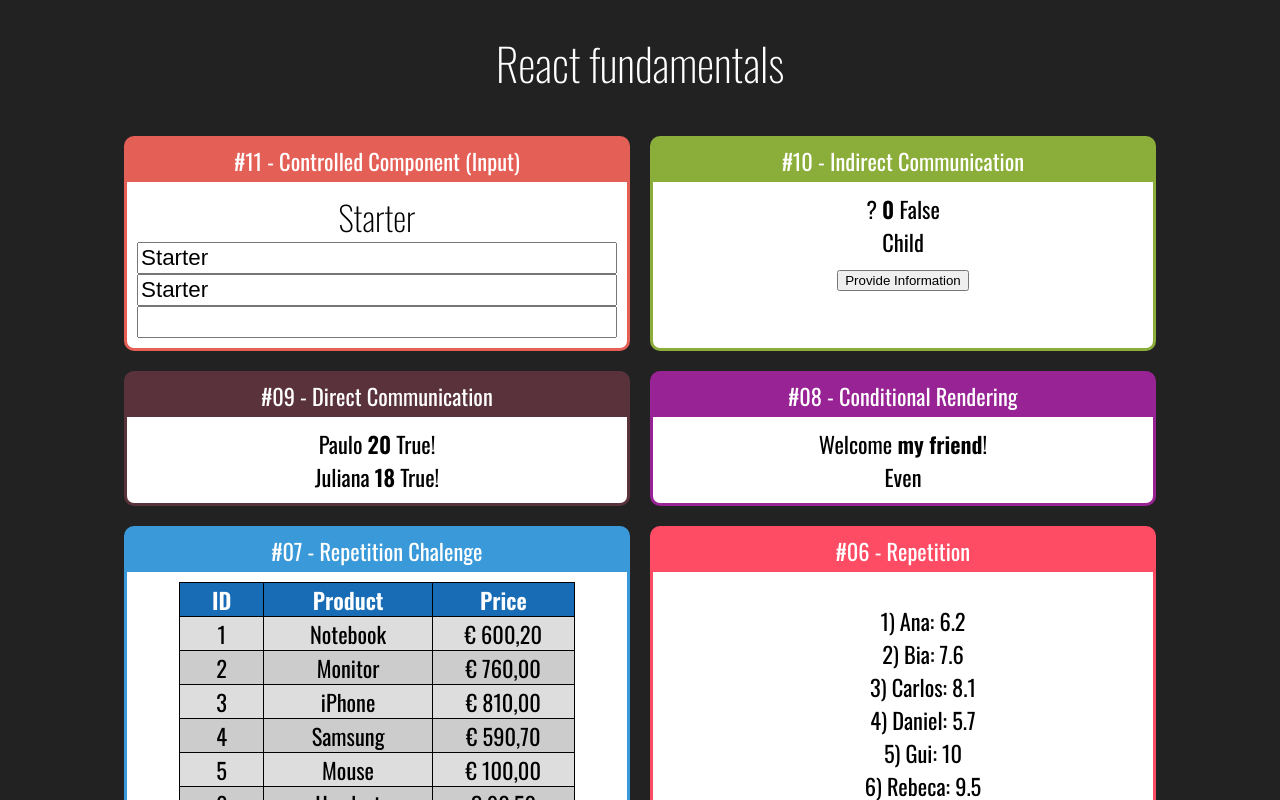
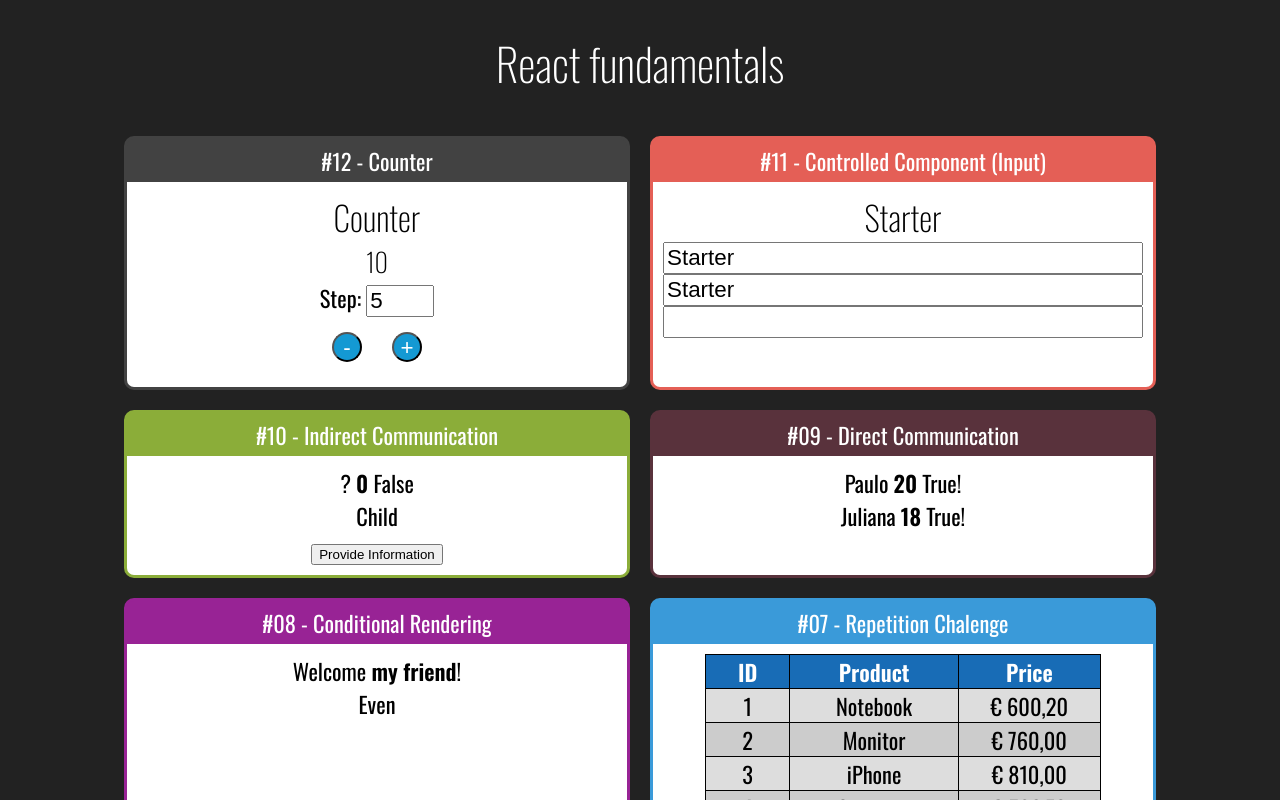
Before and after one commit to JulianaBernardes/react-redux, a React (Create React App) app in the folder fundamentals-react/: page / in a window 1280 px wide. Shown: the top 800 px of the page. Built offline with nearby package versions, Linux system fonts and the light colour scheme.

Commit message:
react counter

```diff
--- a/fundamentals-react/src/App.jsx
+++ b/fundamentals-react/src/App.jsx
@@ -1,6 +1,7 @@
 import React from 'react'
 import './App.css'
 
+import Counter from './components/counter/Counter'
 import Input from './components/form/Input'
 import IndirectFather from './components/communication/IndirectFather'
 import DirectFather from './components/communication/DirectFather'
@@ -23,6 +24,10 @@
             <h1>React fundamentals</h1>
 
             <div className="Cards">
+
+                <Card title="#12 - Counter" color="#424242">
+                    <Counter initialNumber={10}></Counter>
+                </Card>
 
                 <Card title="#11 - Controlled Component (Input)" color="#E45F56">
                     <Input></Input>
--- /dev/null
+++ b/fundamentals-react/src/components/counter/Counter.css
@@ -0,0 +1,14 @@
+.Counter input {
+    font-size: 1.4rem;
+    width: 60px;
+}
+
+.Counter button {
+    margin: 15px;
+    height: 30px;
+    width: 30px;
+    border-radius: 50%;
+    background-color: #1499D3;
+    color: #FFF;
+    font-size: 1.4rem;
+}
--- /dev/null
+++ b/fundamentals-react/src/components/counter/Counter.jsx
@@ -0,0 +1,47 @@
+import "./Counter.css"
+import React, { Component } from 'react'
+
+class Counter extends Component {
+
+    state = {
+        number: this.props.initialNumber || 0,
+        step: this.props.initialStep || 5
+    };
+
+    inc = () => {
+        this.setState({
+            number: this.state.number + this.state.step
+        })
+    }
+
+    dec = () => {
+        this.setState({
+            number: this.state.number - this.state.step
+        })
+    }
+
+    setStep = (event) => {
+        this.setState({
+            step: +event.target.value
+        })
+    }
+
+    render() {
+        return (
+            <div className="Counter">
+                <h2>Counter</h2>
+                <h3>{ this.state.number }</h3>
+                <div>
+                    <label htmlFor="inputStep">Step: </label>
+                    <input id="inputStep" type="number"
+                        value={this.state.step}
+                        onChange={this.setStep}/>
+                </div>
+                <button onClick={this.dec}>-</button>
+                <button onClick={this.inc}>+</button>
+            </div>
+        )
+    }
+}
+
+export default Counter
```
Also changed, not shown: 1 other file (tests, documents, lock files or other folders).
